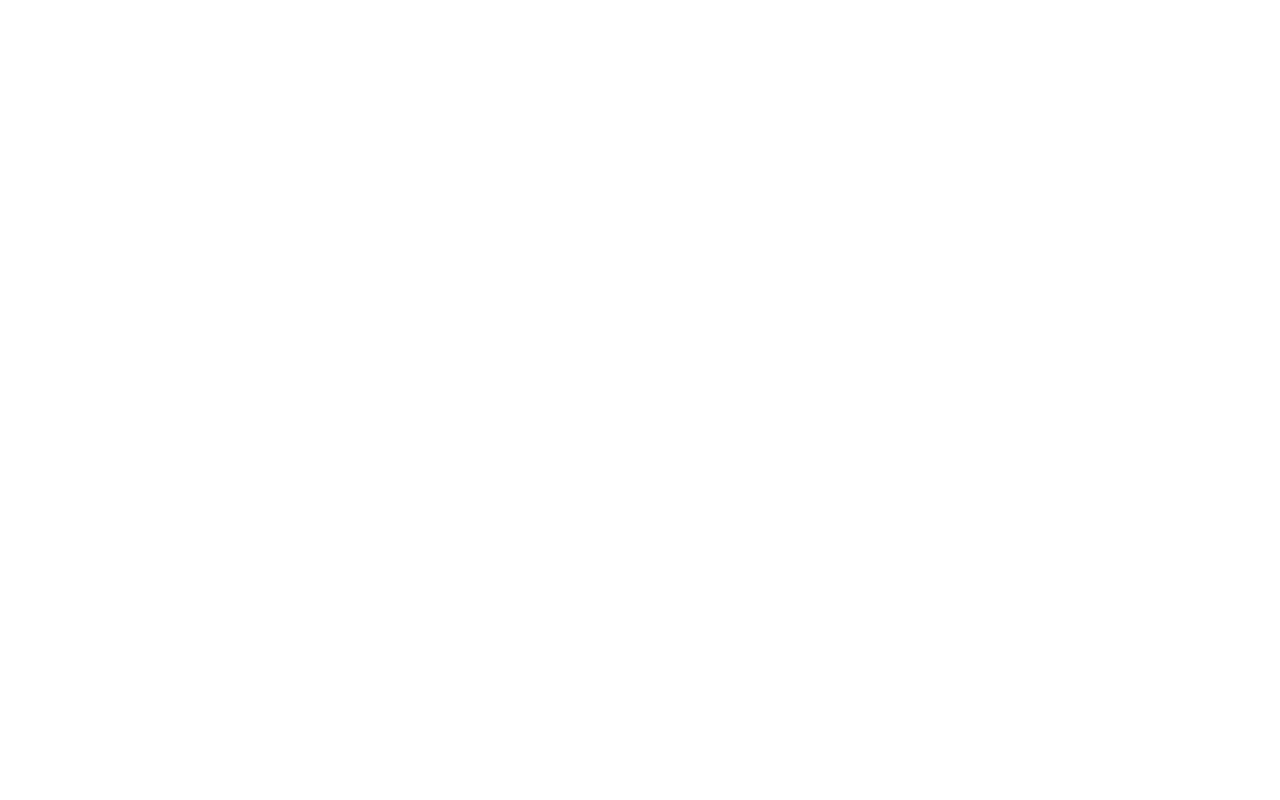
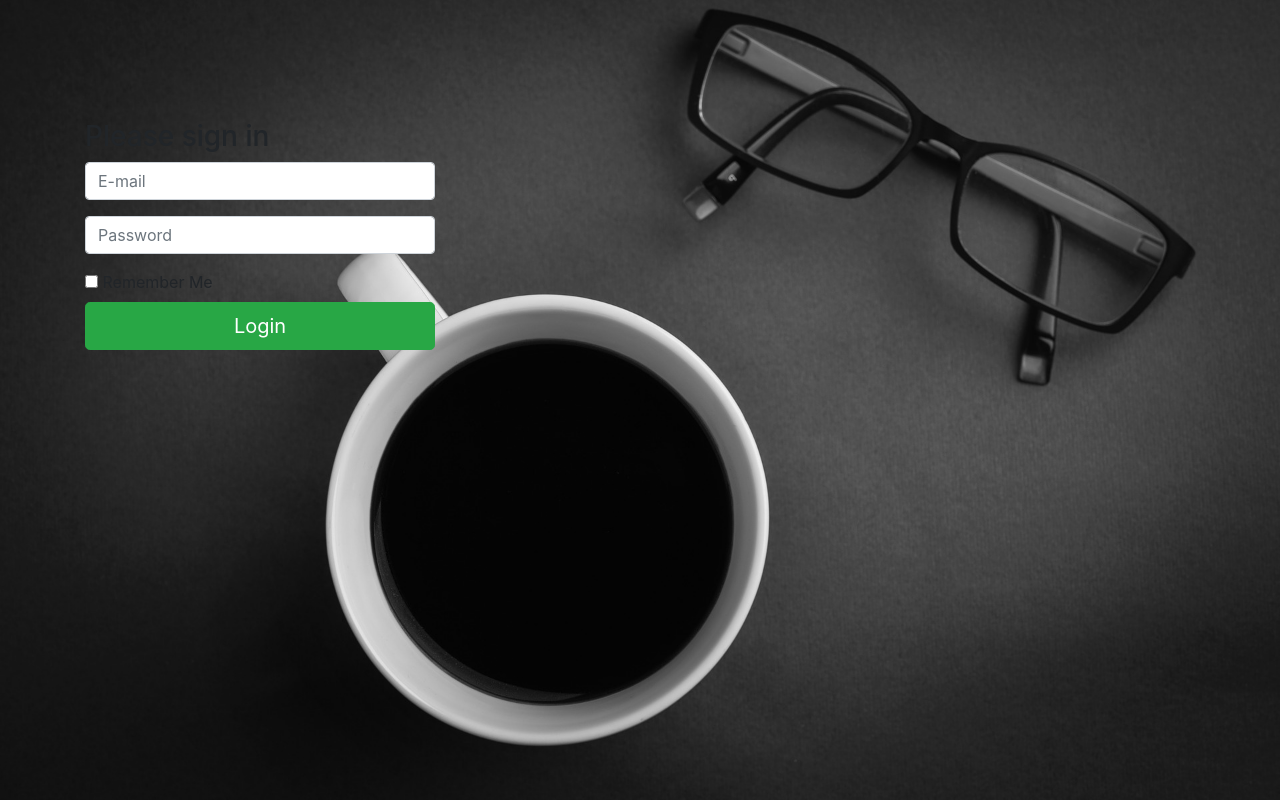
Before and after one commit to edgarated/password-validation-in-JS, a plain HTML site: page index.html in a window 1280 px wide. Drawn offline with nearby package versions, Linux system fonts and the light colour scheme; a web font is replaced by a local one.

Commit message:
created the login form

```diff
--- a/css/style.css
+++ b/css/style.css
@@ -0,0 +1,4 @@
+body{
+  background: url(coffee.jpg)no-repeat center center fixed;
+  background-size: cover;
+  padding-top:120px;}
--- a/index.html
+++ b/index.html
@@ -10,7 +10,35 @@
   <title>Document</title>
 </head>
 <body>
-
+  <div class="container">
+    <div class="row">
+		<div class="col-md-4 col-md-offset-4">
+    		<div class="panel panel-default">
+			  	<div class="panel-heading">
+			    	<h3 class="panel-title">Please sign in</h3>
+			 	</div>
+			  	<div class="panel-body">
+			    	<form accept-charset="UTF-8" role="form">
+                    <fieldset>
+			    	  	<div class="form-group">
+			    		    <input class="form-control" placeholder="E-mail" name="email" type="text">
+			    		</div>
+			    		<div class="form-group">
+			    			<input class="form-control" placeholder="Password" name="password" type="password" value="">
+			    		</div>
+			    		<div class="checkbox">
+			    	    	<label>
+			    	    		<input name="remember" type="checkbox" value="Remember Me"> Remember Me
+			    	    	</label>
+			    	    </div>
+			    		<input class="btn btn-lg btn-success btn-block" type="submit" value="Login">
+			    	</fieldset>
+			      	</form>
+			    </div>
+			</div>
+		</div>
+	</div>
+</div>
 
 <script src="https://code.jquery.com/jquery-3.3.1.slim.min.js"></script>
 <script src="https://cdnjs.cloudflare.com/ajax/libs/popper.js/1.14.7/umd/popper.min.js"></script>
```
